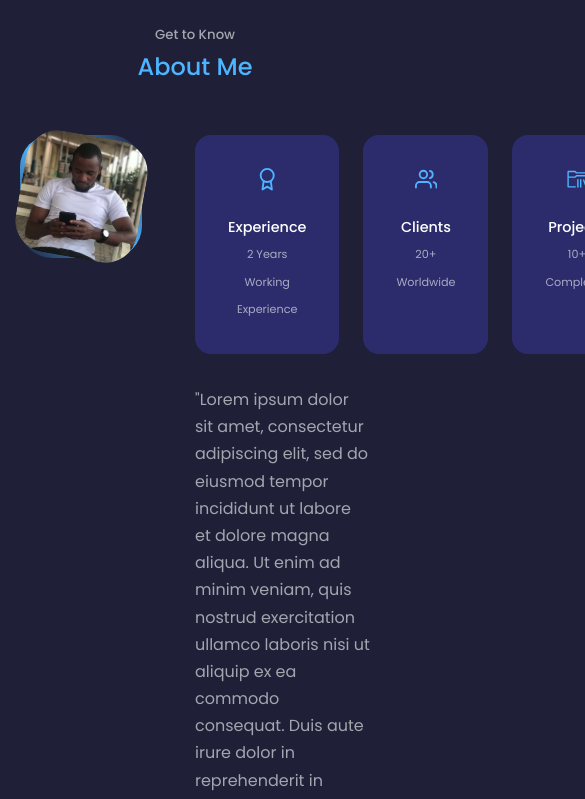
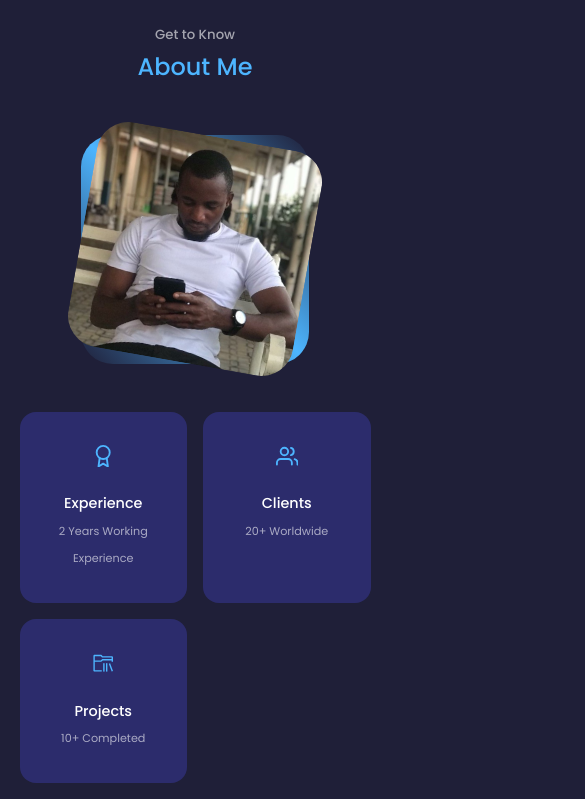
Before and after one commit to Utilitycoder/Learning-Reactjs, a React (Create React App) app in the folder portfolio-website/: page / in a window 390 px wide. Shown: the part 920-1719 px from the top of the page, 585 px wide, since content can reach past the window. Built offline with nearby package versions, Linux system fonts and the light colour scheme.

Commit message:
Finish About Coponent

```diff
--- a/portfolio-website/src/components/about/about.css
+++ b/portfolio-website/src/components/about/about.css
@@ -69,3 +69,41 @@
     margin: 2rem 0 2.6rem;
     color: var(--color-light);
 }
+
+/* ==================== MEDIA QUERIES (MEDIUM DEVICES =================== */
+@media screen and (max-width: 1024px) {
+    .about_container {
+        grid-template-columns: 1fr;
+        gap: 0;
+    }
+
+    .about_me {
+        width: 65%;
+        margin: 2rem auto 4rem;
+    }
+
+    .about_content p {
+        margin: 1rem 0 1.5rem;
+    }
+}
+
+/* ==================== MEDIA QUERIES (SMALL DEVICES =================== */
+@media screen and (max-width: 600px) {
+    .about_me {
+        width: 65%;
+        margin: 0 auto 3rem;
+    }
+
+    .about_cards {
+        grid-template-columns: 1fr 1fr;
+        gap: 1rem;
+    }
+
+    .about_content {
+        text-align: center;
+    }
+
+    .about_content p {
+        margin: 1.5rem 0;
+    }
+}
```
